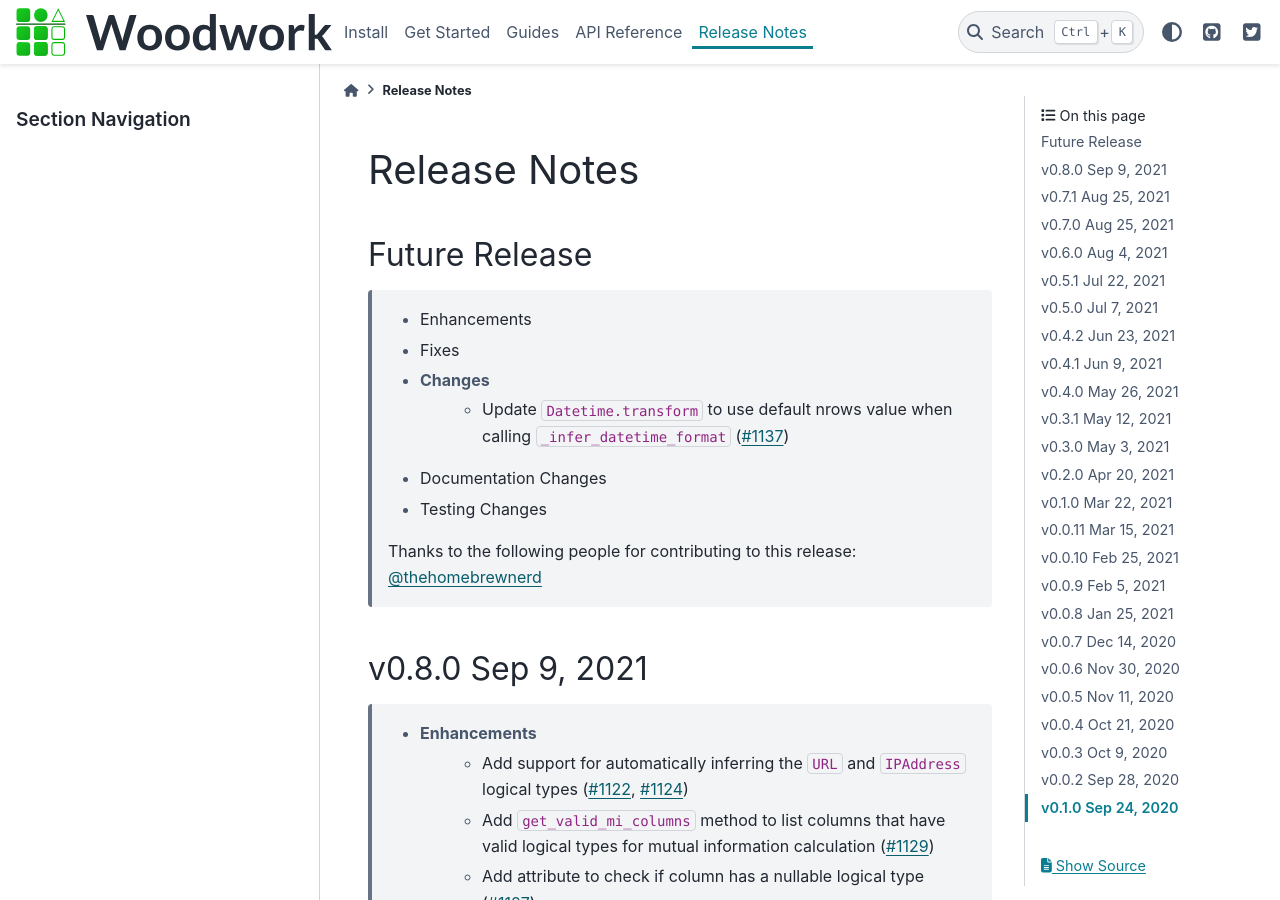
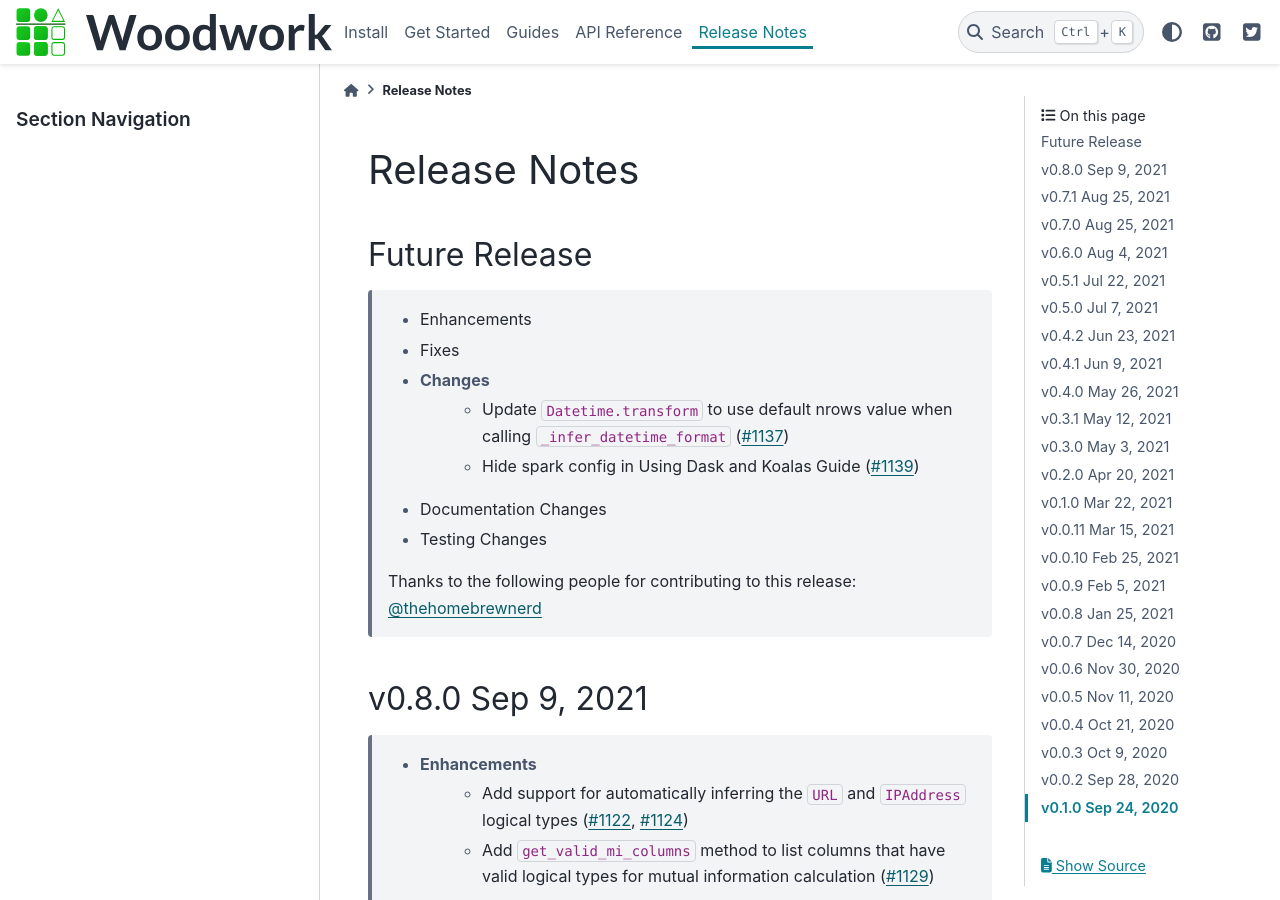
Before and after one commit to alteryx/woodwork, a Sphinx documentation site: the page built from docs/source/release_notes.rst, in a window 1280 px wide and 900 px high. Built offline with Sphinx 7.4.7 and the PyData theme 0.15.4, drawn with Linux system fonts in a browser that asks for light colours; comment, search, counter and statistics services are not loaded.

Commit message:
Hide spark config

```diff
--- a/docs/source/release_notes.rst
+++ b/docs/source/release_notes.rst
@@ -9,6 +9,7 @@ Future Release
     * Fixes
     * Changes
         * Update ``Datetime.transform`` to use default nrows value when calling ``_infer_datetime_format`` (:pr:`1137`)
+        * Hide spark config in Using Dask and Koalas Guide (:pr:`1139`)
     * Documentation Changes
     * Testing Changes
 
```
Also changed, not shown: docs/source/guides/using_woodwork_with_dask_and_koalas.ipynb.
